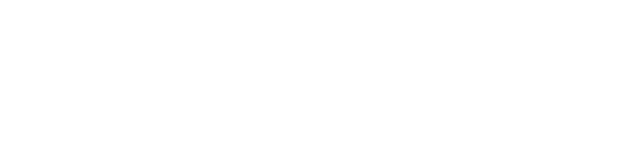
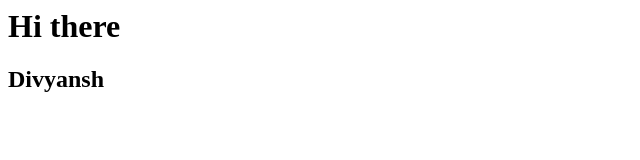
Before and after one commit to divyanshdixit/divyansh-panda, a plain HTML site: page index.html in a window 1280 px wide. Shown: the whole page, without its empty margins (0-640 px from the left). Drawn offline with Linux system fonts and the light colour scheme.

Commit message:
Update index.html

```diff
--- a/index.html
+++ b/index.html
@@ -3,6 +3,17 @@
     <title> Pandas website </title>
   </head>
   <body>
-
+    <div class="first-section">
+      <div class="container">
+          <div class="row">
+              <div class="col-md-6">
+                <h1> Hi there </h1>
+            </div>
+            <div class="col-md-6">
+              <h2> Divyansh </h2>
+            </div>
+        </div>
+      </div>
+    </div>
   </body>
 </html>
```
